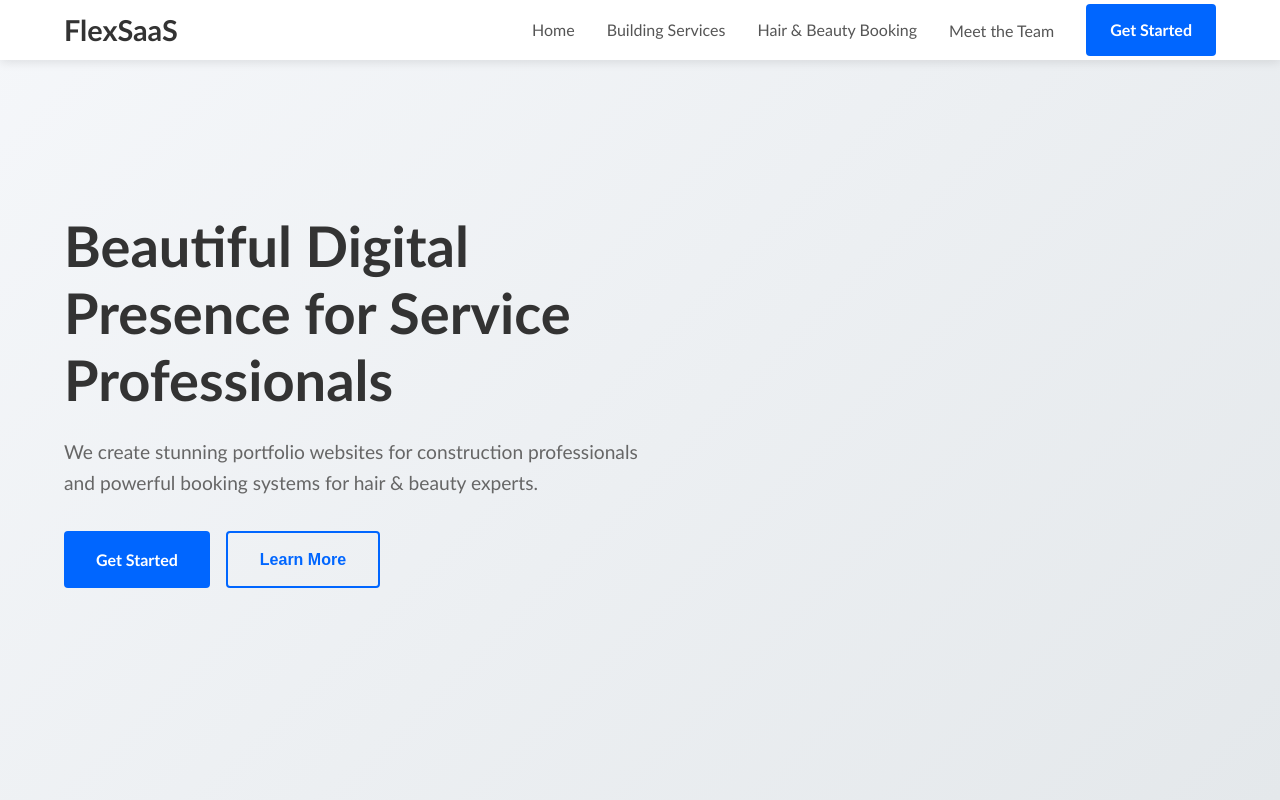
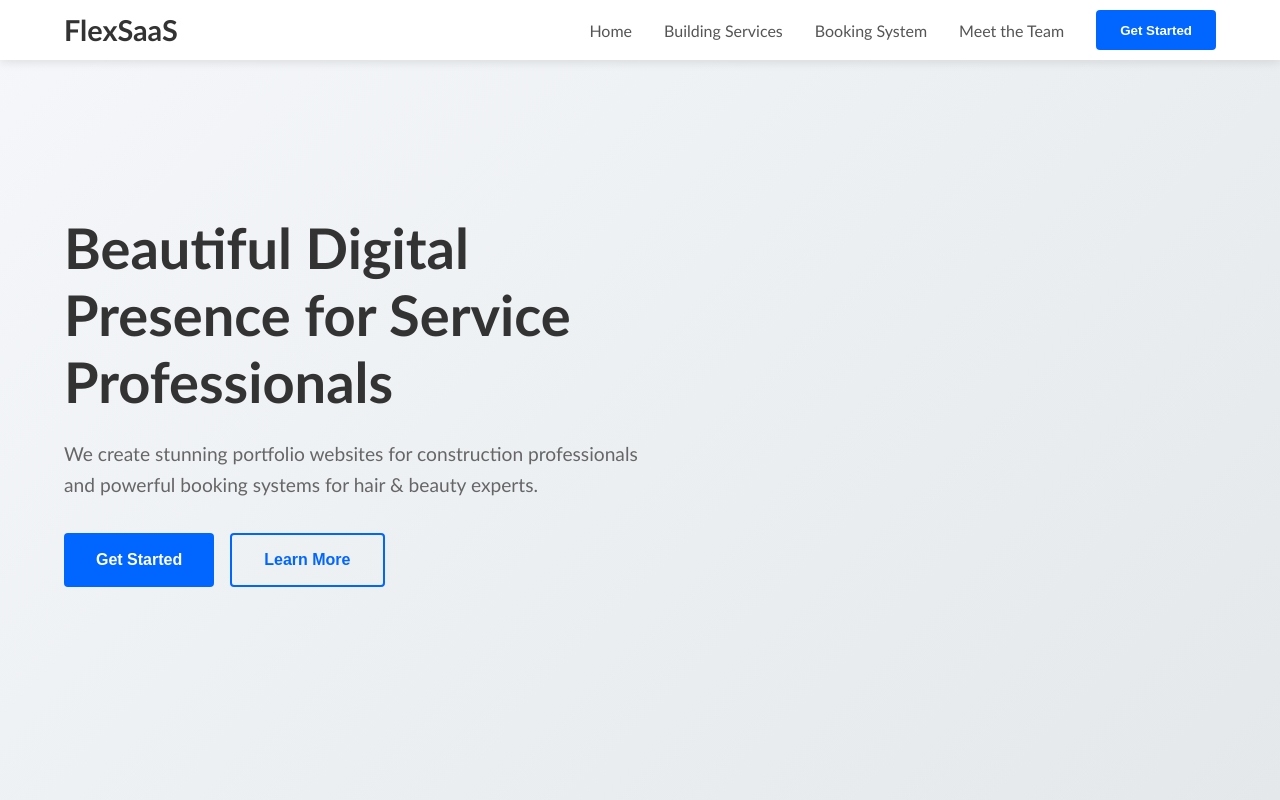
Before and after one commit to FlexSaaS/flexsaas-portfolio, a React (Vite) app: page / in a window 1280 px wide. Shown: the top 800 px of the page. Built offline with nearby package versions, Linux system fonts and the light colour scheme.

Commit message:
fix scrolling

```diff
--- a/src/components/common/Hero.tsx
+++ b/src/components/common/Hero.tsx
@@ -1,5 +1,4 @@
-import { Link } from 'react-router-dom';
-import styled from 'styled-components';
+import styled from "styled-components";
 
 function Hero() {
   const scrollToServices = () => {
@@ -9,7 +8,16 @@ function Hero() {
     }
   };
 
+  function scrollToPricing(event: React.MouseEvent<HTMLButtonElement, MouseEvent>): void {
+    event.preventDefault();
+    const pricingSection = document.getElementById("pricing");
+    if (pricingSection) {
+      pricingSection.scrollIntoView({ behavior: "smooth" });
+    }
+  }
+
   return (
+    <div id="home">
       <HeroContainer>
         <HeroContent>
           <HeroTitle>Beautiful Digital Presence for Service Professionals</HeroTitle>
@@ -17,11 +25,12 @@ function Hero() {
             We create stunning portfolio websites for construction professionals and powerful booking systems for hair & beauty experts.
           </HeroSubtitle>
           <ButtonGroup>
-          <PrimaryButton to="/contact">Get Started</PrimaryButton>
+            <PrimaryButton onClick={scrollToPricing}>Get Started</PrimaryButton>
             <SecondaryButton onClick={scrollToServices}>Learn More</SecondaryButton>
           </ButtonGroup>
         </HeroContent>
       </HeroContainer>
+    </div>
   );
 }
 
@@ -87,7 +96,7 @@ const ButtonGroup = styled.div`
   }
 `;
 
-const PrimaryButton = styled(Link)`
+const PrimaryButton = styled.button`
   background: #0066ff;
   color: white;
   border: none;
@@ -107,7 +116,6 @@ const PrimaryButton = styled(Link)`
     width: 100%;
   }
 `;
-
 const SecondaryButton = styled.button`
   background: transparent;
   color: #0066ff;
--- a/src/components/common/NavBar.tsx
+++ b/src/components/common/NavBar.tsx
@@ -1,7 +1,7 @@
-import styled from 'styled-components';
-import { Link } from 'react-router-dom';
-import { useState } from 'react';
-import { FaBars, FaTimes } from 'react-icons/fa';
+import styled from "styled-components";
+import { Link } from "react-router-dom";
+import { useState } from "react";
+import { FaBars, FaTimes } from "react-icons/fa";
 
 function Navbar() {
   const [isOpen, setIsOpen] = useState(false);
@@ -10,25 +10,45 @@ function Navbar() {
     setIsOpen(!isOpen);
   };
 
-  const scrollToTeam = () => {
-    const teamSection = document.getElementById("team");
-    if (teamSection) {
-      teamSection.scrollIntoView({ behavior: "smooth" });
+  const scrollToSection = (sectionId: string, category?: string) => {
+    const section = document.getElementById(sectionId);
+    if (section) {
+      // For sections that need URL parameters (like projects)
+      if (category) {
+        window.history.pushState({}, "", `/#${sectionId}?category=${category}`);
+        // Force a state update for projects component
+        window.dispatchEvent(new Event("hashchange"));
+      }
+      // For simple hash navigation (home, team, pricing)
+      else {
+        // Use smooth scroll without modifying URL if we're already on the page
+        if (window.location.pathname === "/") {
+          section.scrollIntoView({ behavior: "smooth" });
+        } else {
+          // If coming from another page, let the router handle it
+          window.location.hash = sectionId;
+        }
+      }
+
+      section.scrollIntoView({ behavior: "smooth" });
+      setIsOpen(false);
     }
   };
 
   return (
     <NavContainer>
-      <NavLogo to="/">FlexSaaS</NavLogo>
+      <NavLogo to="/" onClick={() => scrollToSection("home")}>
+        FlexSaaS
+      </NavLogo>
 
       <Hamburger onClick={toggleMenu}>{isOpen ? <FaTimes size={24} /> : <FaBars size={24} />}</Hamburger>
 
       <NavLinks isOpen={isOpen}>
-        <NavLink to="/">Home</NavLink>
-        <NavLink to="/projects?category=portfolios">Building Services</NavLink>
-        <NavLink to="/projects?category=bookings">Hair & Beauty Booking</NavLink>
-        <NavButton onClick={scrollToTeam}>Meet the Team</NavButton>
-        <CTAButton to="/contact">Get Started</CTAButton>
+        <NavButton onClick={() => scrollToSection("home")}>Home</NavButton>
+        <NavButton onClick={() => scrollToSection("projects", "portfolios")}>Building Services</NavButton>
+        <NavButton onClick={() => scrollToSection("projects", "bookings")}>Booking System</NavButton>
+        <NavButton onClick={() => scrollToSection("team")}>Meet the Team</NavButton>
+        <CTAButton onClick={() => scrollToSection("pricing")}>Get Started</CTAButton>
       </NavLinks>
     </NavContainer>
   );
@@ -36,6 +56,7 @@ function Navbar() {
 
 export default Navbar;
 
+// Styled Components
 const NavContainer = styled.nav`
   display: flex;
   justify-content: space-between;
@@ -46,7 +67,7 @@ const NavContainer = styled.nav`
   width: 100%;
   z-index: 100;
   box-shadow: 0 2px 10px rgba(0, 0, 0, 0.1);
-  height: 60px; // Fixed height
+  height: 60px;
 
   @media (max-width: 768px) {
     height: 50px;
@@ -58,6 +79,7 @@ const NavLogo = styled(Link)`
   font-weight: 700;
   color: #333;
   text-decoration: none;
+  cursor: pointer;
 
   @media (max-width: 768px) {
     font-size: 1.5rem;
@@ -71,7 +93,7 @@ const NavLinks = styled.div<{ isOpen: boolean }>`
 
   @media (max-width: 768px) {
     position: fixed;
-    top: 60px; // Matches NavBar height
+    top: 60px;
     left: 0;
     width: 100%;
     background: white;
@@ -86,11 +108,17 @@ const NavLinks = styled.div<{ isOpen: boolean }>`
   }
 `;
 
-const NavLink = styled(Link)`
+const NavButton = styled.button`
+  background: none;
+  border: none;
   color: #555;
-  text-decoration: none;
+  cursor: pointer;
   font-weight: 500;
   transition: color 0.3s;
+  font-family: inherit;
+  font-size: 1rem;
+  padding: 0;
+  margin: 0;
 
   &:hover {
     color: #0066ff;
@@ -102,36 +130,14 @@ const NavLink = styled(Link)`
   }
 `;
 
-const NavButton = styled.button`
-  background: none;
-  border: none;
-  color: #555;
-  text-decoration: none; // Added to match NavLink
-  cursor: pointer;
-  font-weight: 500;
-  transition: color 0.3s;
-  font-family: inherit;
-  font-size: 1rem; // Explicitly set to match NavLink
-  padding: 0;
-  margin: 0; // Reset margin
-
-  &:hover {
-    color: #0066ff;
-  }
-
-  @media (max-width: 768px) {
-    padding: 0.5rem 0;
-    font-size: 1.2rem;
-  }
-`;
-
-const CTAButton = styled(Link)`
+const CTAButton = styled.button`
   background: #0066ff;
   color: white;
   padding: 0.8rem 1.5rem;
   border-radius: 4px;
   font-weight: 600;
-  text-decoration: none;
+  border: none;
+  cursor: pointer;
   transition: all 0.3s;
 
   &:hover {
--- a/src/components/common/Pricing.tsx
+++ b/src/components/common/Pricing.tsx
@@ -85,6 +85,7 @@ function Pricing() {
   ];
 
   return (
+    <div id="pricing">
       <PricingSection>
         <SectionTitle>Simple, Transparent Pricing</SectionTitle>
         <SectionSubtitle>Choose the perfect plan for your business needs</SectionSubtitle>
@@ -133,6 +134,7 @@ function Pricing() {
           </PricingGrid>
         </ServiceSection>
       </PricingSection>
+    </div>
   );
 }
 
```
Also changed, not shown: src/components/common/Projects.tsx (+34 -50 lines). Lines whose indentation alone changed are shown as unchanged.
